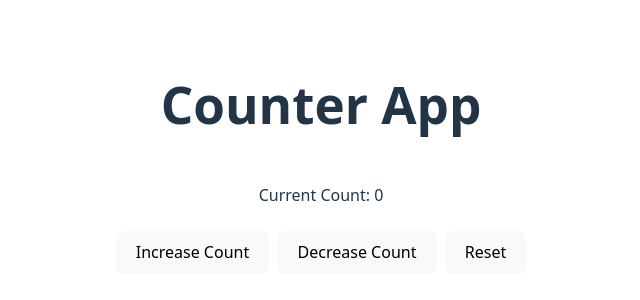
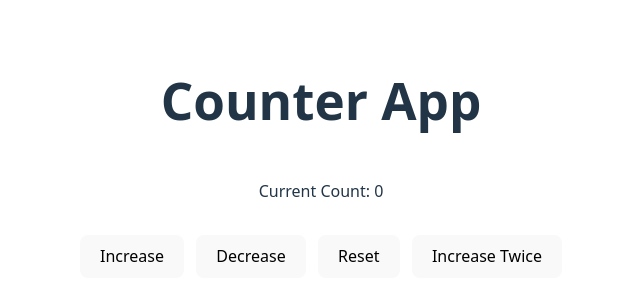
Before and after one commit to Lavi1124/react-practice, a React (Vite) app: page / in a window 1280 px wide. Shown: the part 242-542 px from the top of the page, without its empty margins (319-959 px from the left). Built offline with nearby package versions, Linux system fonts and the light colour scheme.

Commit message:
Day-2: Refactored counter and learned safe state updates

```diff
--- a/src/App.jsx
+++ b/src/App.jsx
@@ -2,18 +2,34 @@ import { useState } from "react";
 
 function App() {
   const [count, setCount] = useState(0);
+  function increase() {
+    setCount((prev) => prev + 1);
+  }
+
+  function decrease() {
+    setCount((prev) => prev - 1);
+  }
+
+  function reset() {
+    setCount(0);
+  }
+
   return (
     <div className="container">
       <h1>Counter App</h1>
       <p>Current Count: {count}</p>
       <div className="buttons">
-        <button onClick={() => setCount((prev) => prev + 1)}>
-          Increase Count
+        <button onClick={increase}>Increase</button>
+        <button onClick={decrease}>Decrease</button>
+        <button onClick={reset}>Reset</button>
+        <button
+          onClick={() => {
+            setCount((prev) => prev + 1);
+            setCount((prev) => prev + 1);
+          }}
+        >
+          Increase Twice
         </button>
-        <button onClick={() => setCount((prev) => prev - 1)}>
-          Decrease Count
-        </button>
-        <button onClick={() => setCount(0)}>Reset</button>
       </div>
     </div>
   );
--- a/src/index.css
+++ b/src/index.css
@@ -81,6 +81,6 @@ button:focus-visible {
 
 .buttons{
   display: flex;
-  gap: 8px;
-  margin-top: 8px;
+  gap: 12px;
+  margin-top: 16px;
 }
```
